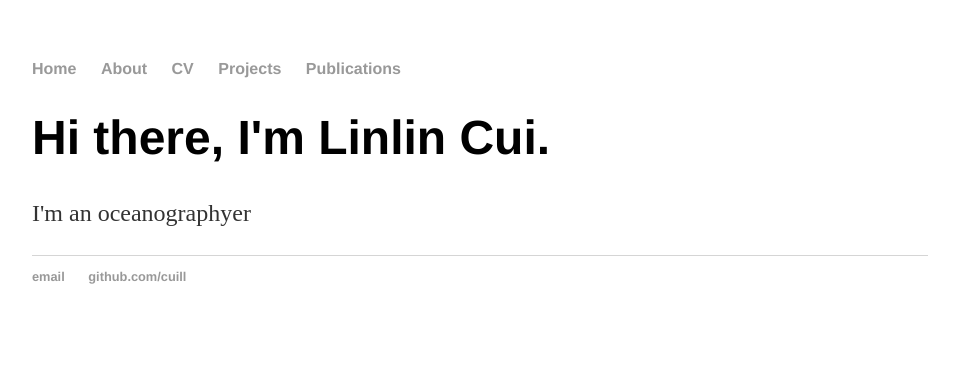
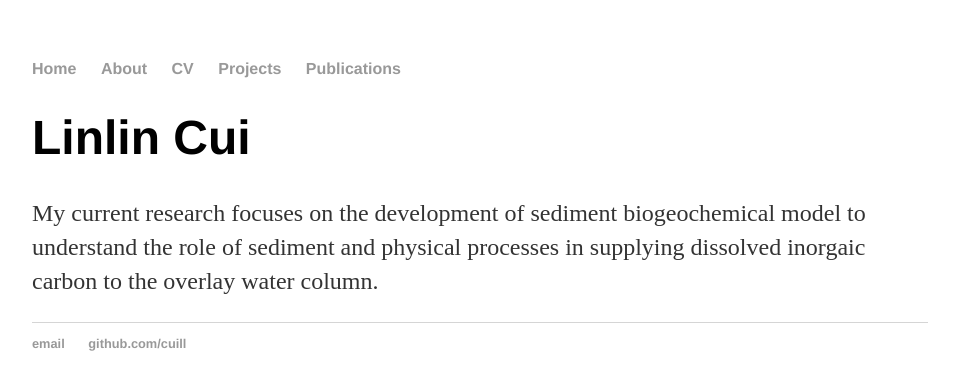
Before and after one commit to cuill/cuill.github.io, a Jekyll site: the page built from index.html, in a window 1280 px wide. Shown: the top 390 px of the page, without its empty margins (160-1119 px from the left). Built offline with Jekyll 4.4.1, drawn with Linux system fonts in a browser that asks for light colours.

Commit message:
Update index.html

```diff
--- a/index.html
+++ b/index.html
@@ -3,6 +3,6 @@ layout: default
 title: Linlin Cui
 ---
 <div class="blurb">
-	<h1>Hi there, I'm Linlin Cui.</h1>
-	<p>I'm an oceanographyer</p>
+	<h1>Linlin Cui</h1>
+	<p>My current research focuses on the development of sediment biogeochemical model to understand the role of sediment and physical processes in supplying dissolved inorgaic carbon to the overlay water column.</p>
 </div><!-- /.blurb -->
```
